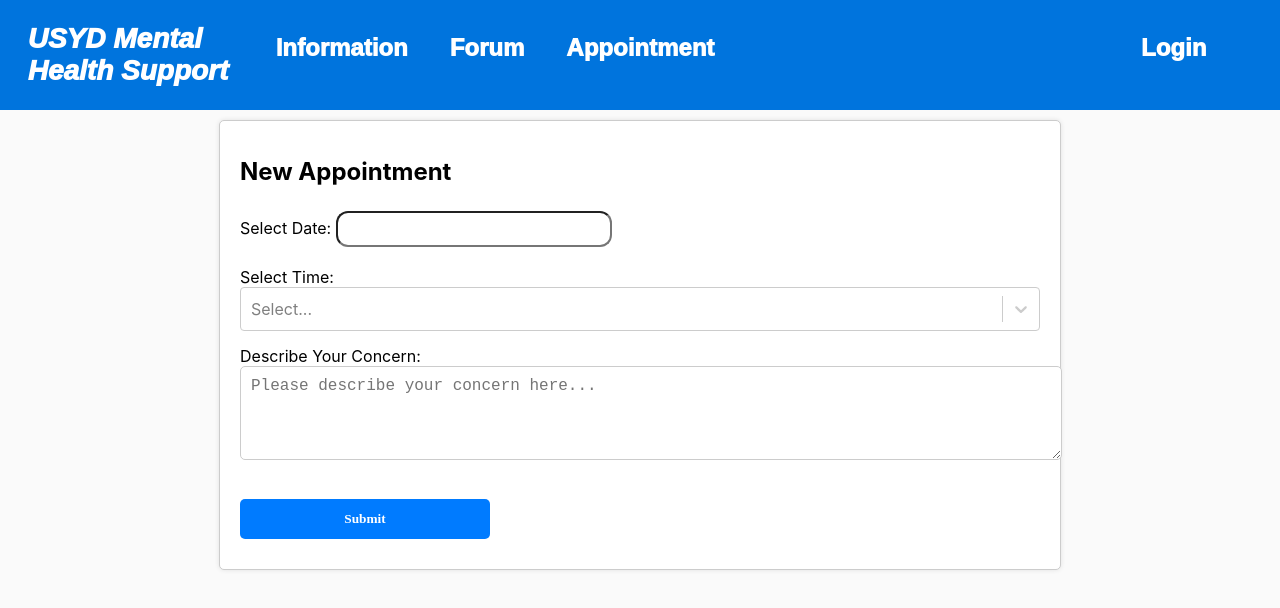
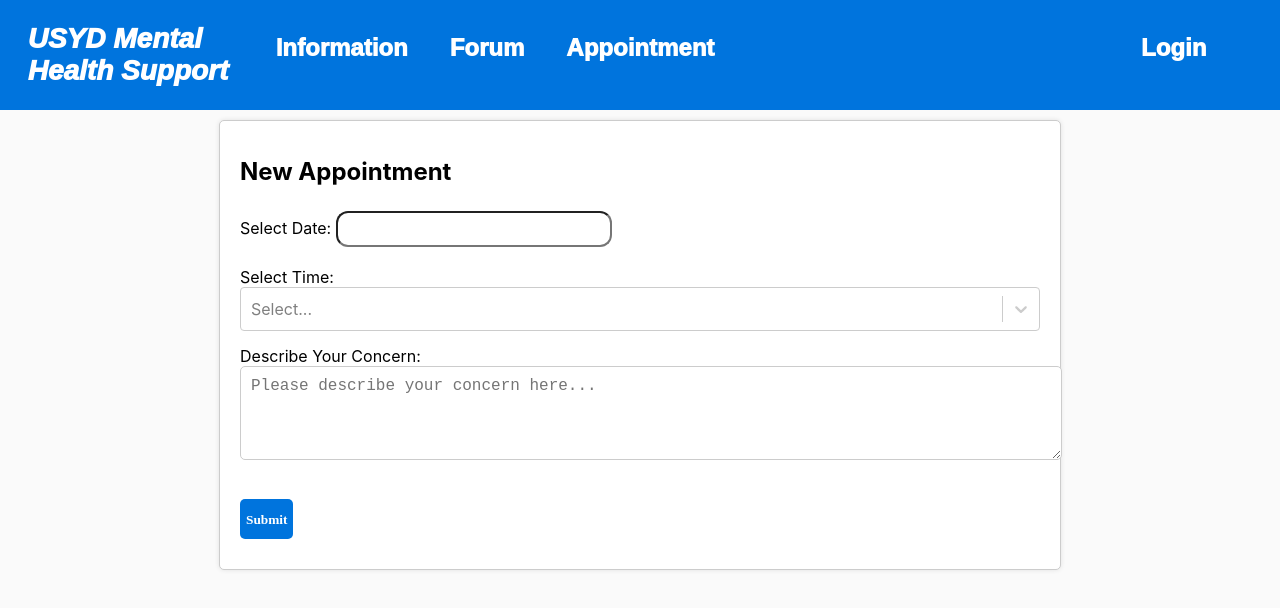
Before and after one commit to BrianXu0623/Mental-Health-Website, a React (Create React App) app in the folder frontend/mental_health_website/: page /appointment/make/1 in a window 1280 px wide. Shown: the top 608 px of the page. Built offline with nearby package versions, Linux system fonts and the light colour scheme.

Commit message:
Fixing the datepicker left/right button

```diff
--- a/frontend/mental_health_website/src/pages/NewAppointment.css
+++ b/frontend/mental_health_website/src/pages/NewAppointment.css
@@ -51,10 +51,17 @@
 }
 
 .new-appointment-form button {
-    background-color: #007bff;
+    /* background-color: #007bff; */
     color: #fff;
-    padding: 10px 20px;
+    /* padding: 10px 20px; */
+    padding-bottom: 0px;
     border: none;
     cursor: pointer;
     border-radius: 5px;
+    min-width: 0px;
+    min-height: 0px;
 }
+
+.new-appointment-form button:hover {
+    background-color: transparent;
+}
```
